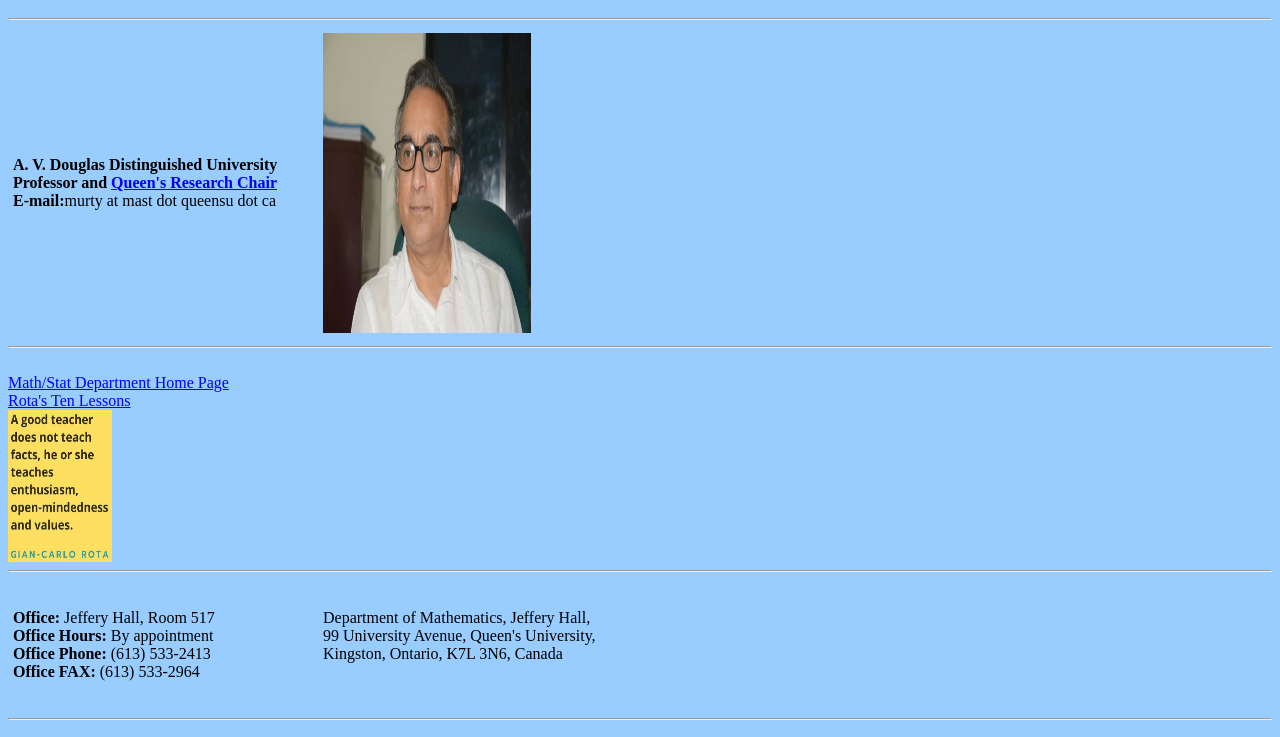
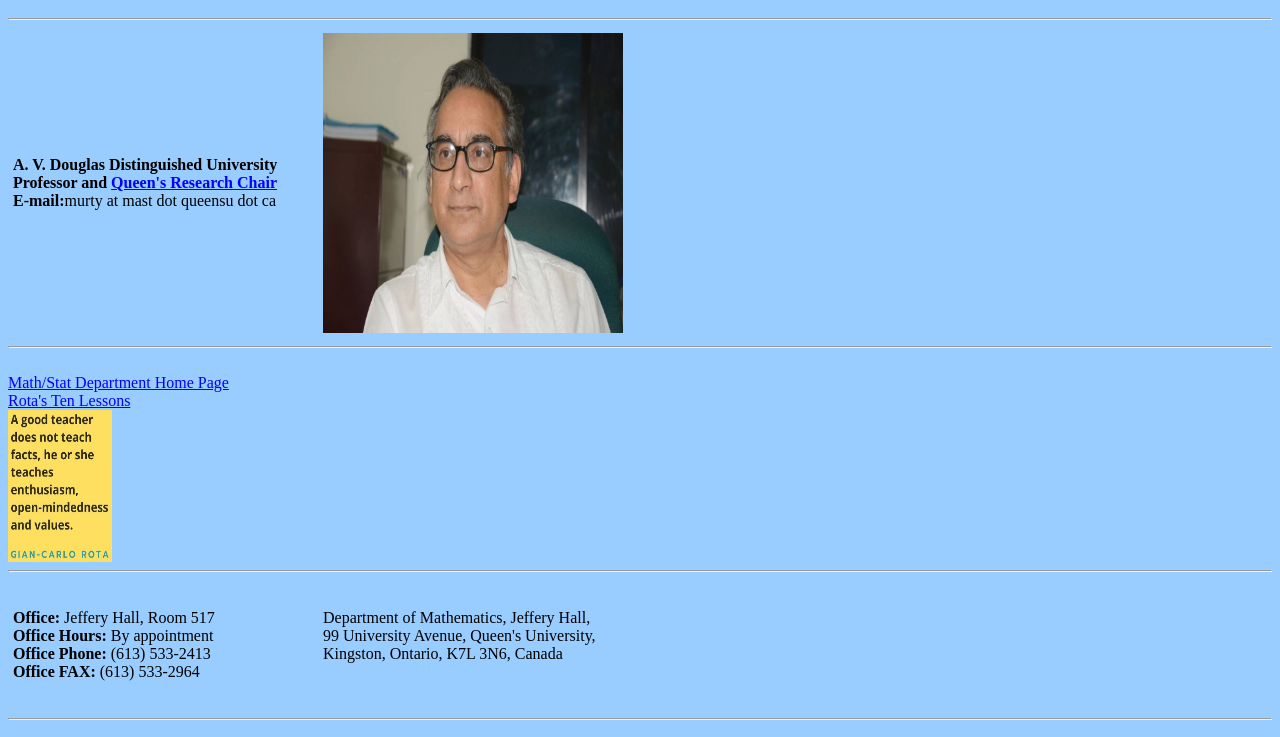
Before and after one commit to mrammurty-ai/mrammurty-ai.github.io, a plain HTML site: page index.html in a window 1280 px wide. Shown: the part 48-785 px from the top of the page. Drawn offline with Linux system fonts and the light colour scheme.

Commit message:
Update index.html

```diff
--- a/index.html
+++ b/index.html
@@ -9,7 +9,7 @@
 <B>A. V. Douglas Distinguished University Professor and <A HREF="http://www.queensu.ca/vpr/awards/queenschairs.html">Queen's Research Chair</A></B><BR>
 <B>E-mail:</B>murty at mast dot queensu dot ca<BR>
 <TD align=left WIDTH=300 HEIGHT=130>
-<img src="Ram-Murty.jpg" width="208" height="300">
+<img src="Ram-Murty.jpg" width="300" height="300">
 <BR></TD></TABLE>
 <td align=left width=300 height=130>
 <HR><BR>
```
